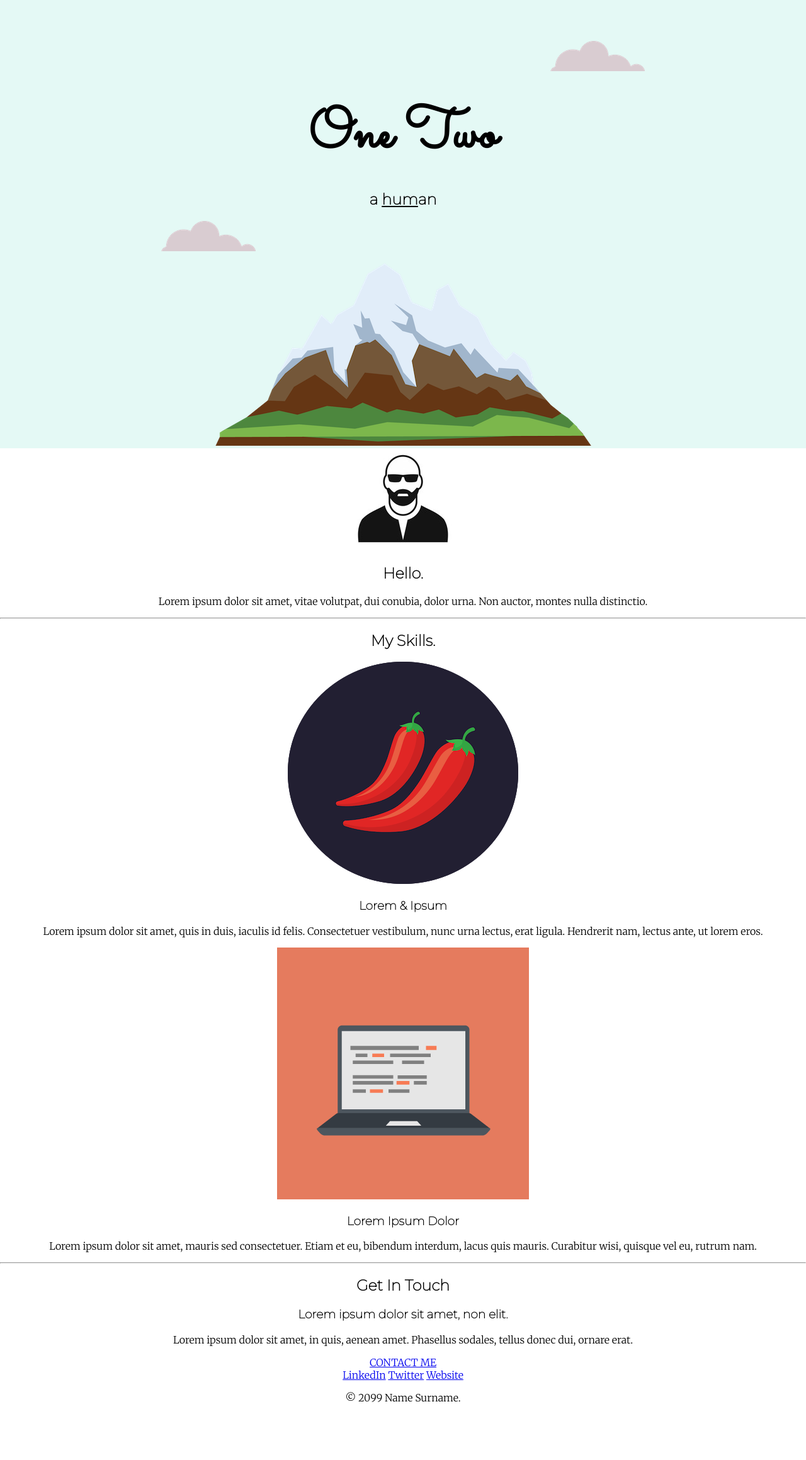
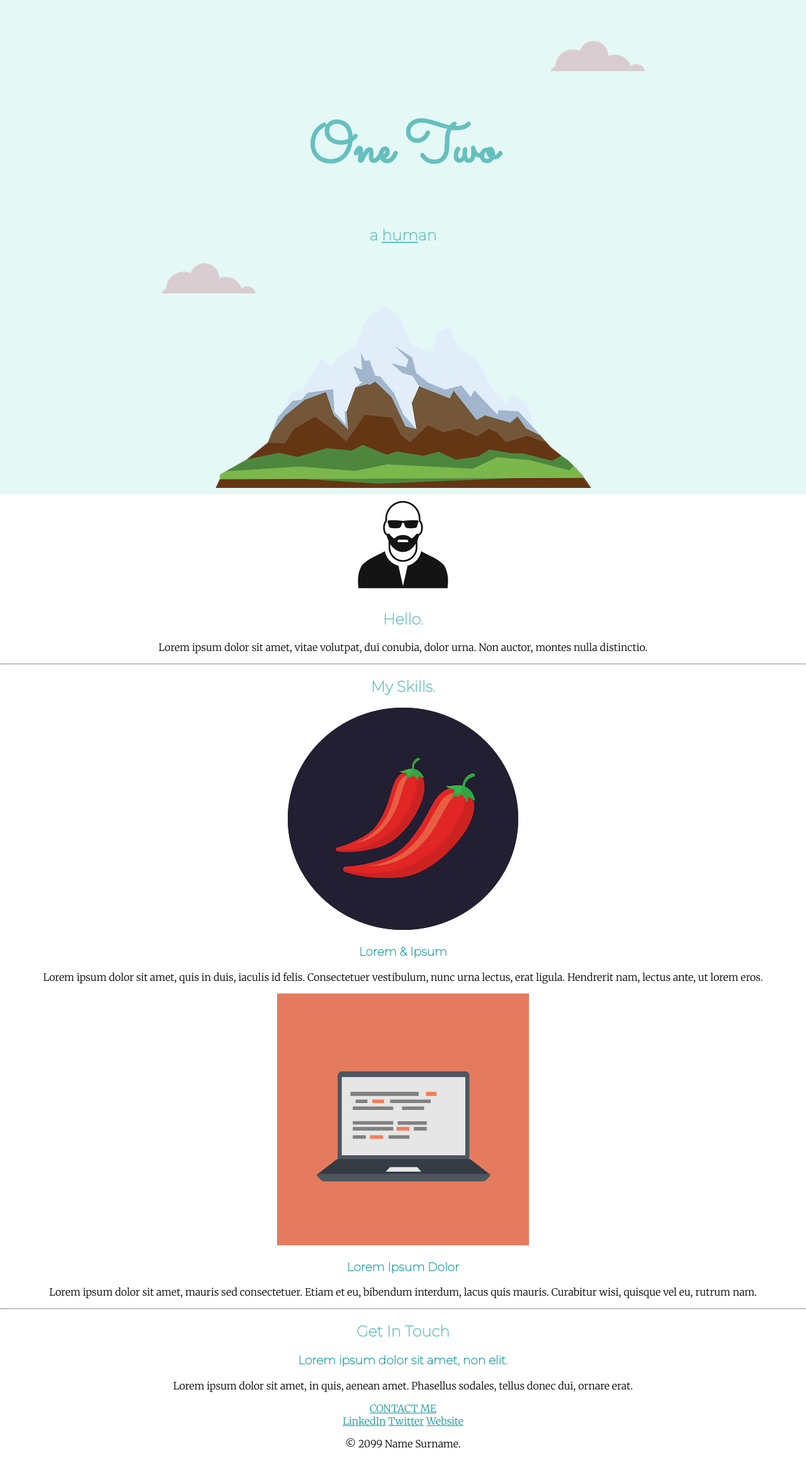
Before and after one commit to OscarKodes/WebReview-CSS2, a plain HTML site: page index.html in a window 1280 px wide. Shown: the whole page at 63% size. Before the commit the page ends 2246 px from the top, so only its background shows below. Drawn offline with Linux system fonts and the light colour scheme.

Commit message:
Minor adjustments to fonts and colors.

```diff
--- a/css/styles.css
+++ b/css/styles.css
@@ -8,29 +8,33 @@ h1 {
     margin: 3.125rem auto 0 auto;
     font-family: 'Sacramento', cursive;
     font-size: 5.625rem;
+    color: #66BFBF;
 }
 
 h2 {
     font-family: 'Montserrat', sans-serif;
+    color: #66BFBF;
 }
 
 h3 {
     font-family: 'Montserrat', sans-serif;
+    color: #11999E;
+}
+
+a {
+    color: #11999E;
 }
 
 .top-container {
     background-color: #E4F9F5;
     padding-top: 100px;
     position: relative;
+    line-height: 2;
 }
 
-.mid-container {
+.mid-container {}
 
-}
-
-.bot-container {
-
-}
+.bot-container {}
 
 .hum {
     text-decoration: underline;
```
Also changed, not shown: index.html (+7 -3 lines).
